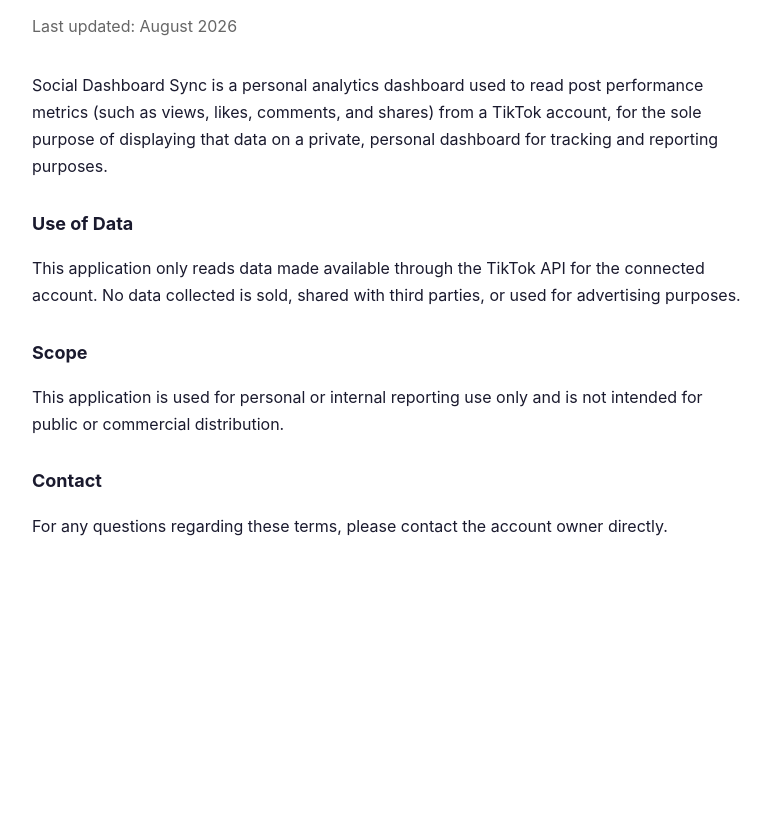
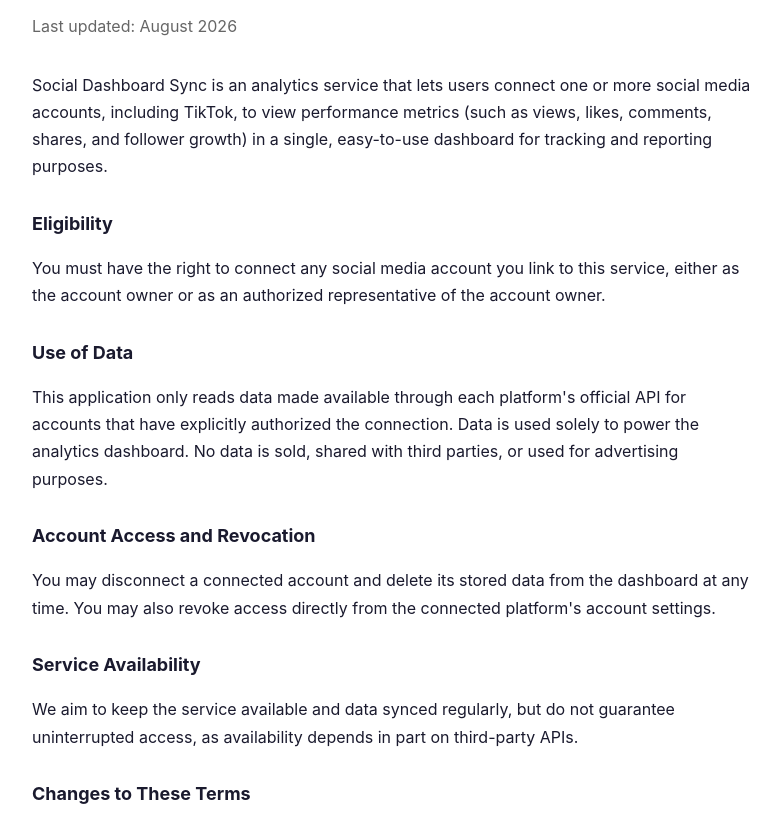
Before and after one commit to abdulmalik3050/tiktok-dashboard, a plain HTML site: page terms.html in a window 1280 px wide. Shown: the part 111-933 px from the top of the page, without its empty margins (248-1028 px from the left). Before the commit the page ends 800 px from the top, so only its background shows below. Drawn offline with Linux system fonts and the light colour scheme.

Commit message:
Update terms of service

```diff
--- a/terms.html
+++ b/terms.html
@@ -9,21 +9,31 @@
   h1 { font-size: 28px; margin-bottom: 8px; }
   p.updated { color: #666; margin-bottom: 32px; }
   h2 { font-size: 18px; margin-top: 28px; }
+  a { color: #fe2c55; }
 </style>
 </head>
 <body>
 <h1>Terms of Service</h1>
 <p class="updated">Last updated: August 2026</p>
 
-<p>Social Dashboard Sync is a personal analytics dashboard used to read post performance metrics (such as views, likes, comments, and shares) from a TikTok account, for the sole purpose of displaying that data on a private, personal dashboard for tracking and reporting purposes.</p>
+<p>Social Dashboard Sync is an analytics service that lets users connect one or more social media accounts, including TikTok, to view performance metrics (such as views, likes, comments, shares, and follower growth) in a single, easy-to-use dashboard for tracking and reporting purposes.</p>
+
+<h2>Eligibility</h2>
+<p>You must have the right to connect any social media account you link to this service, either as the account owner or as an authorized representative of the account owner.</p>
 
 <h2>Use of Data</h2>
-<p>This application only reads data made available through the TikTok API for the connected account. No data collected is sold, shared with third parties, or used for advertising purposes.</p>
+<p>This application only reads data made available through each platform's official API for accounts that have explicitly authorized the connection. Data is used solely to power the analytics dashboard. No data is sold, shared with third parties, or used for advertising purposes.</p>
 
-<h2>Scope</h2>
-<p>This application is used for personal or internal reporting use only and is not intended for public or commercial distribution.</p>
+<h2>Account Access and Revocation</h2>
+<p>You may disconnect a connected account and delete its stored data from the dashboard at any time. You may also revoke access directly from the connected platform's account settings.</p>
+
+<h2>Service Availability</h2>
+<p>We aim to keep the service available and data synced regularly, but do not guarantee uninterrupted access, as availability depends in part on third-party APIs.</p>
+
+<h2>Changes to These Terms</h2>
+<p>We may update these Terms from time to time. Continued use of the service after changes are posted constitutes acceptance of the updated Terms.</p>
 
 <h2>Contact</h2>
-<p>For any questions regarding these terms, please contact the account owner directly.</p>
+<p>For any questions regarding these Terms, please contact us through the details provided on our website.</p>
 </body>
 </html>
```
